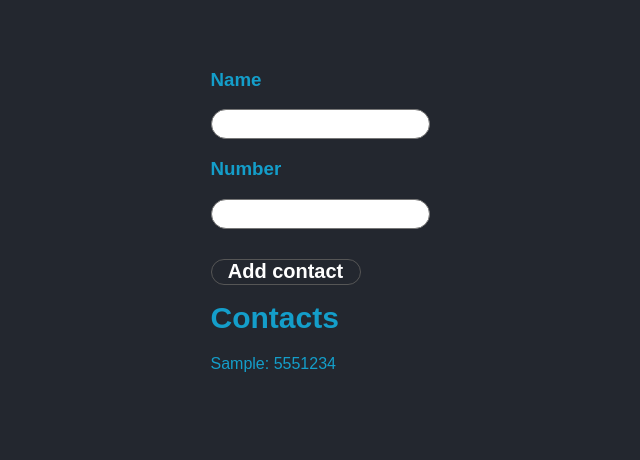
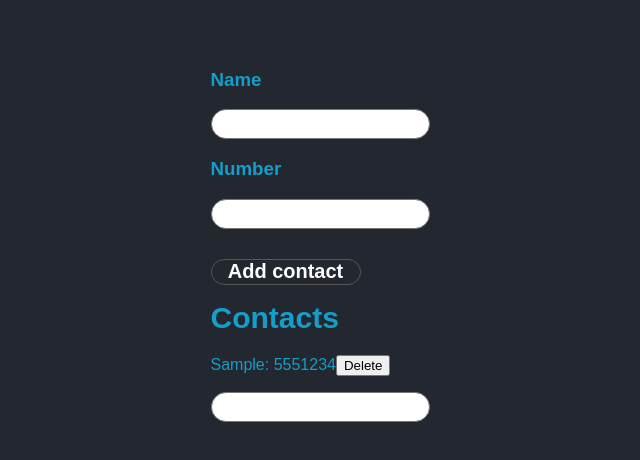
Before and after one commit to AnnaIstochnikova/goit-react-hw-02-phonebook, a React (Create React App) app: page / in a window 1280 px wide. Both pictures are taken after typing "Sample", "5551234" into the empty fields and a click on the button "Add contact". Shown: the top 460 px of the page, without its empty margins (320-960 px from the left). Built offline with nearby package versions, Linux system fonts and the light colour scheme; a web font is replaced by a local one.

Commit message:
Button for deleting contact from contact list

```diff
--- a/src/components/App.jsx
+++ b/src/components/App.jsx
@@ -5,7 +5,7 @@ import { Phonebook } from './phonebook/phonebook';
 export const App = () => {
   return (
     <div>
-      <Phonebook onSubmit={value => console.log(value)} name={''} />
+      <Phonebook />
     </div>
   );
 };
--- a/src/components/phonebook/phonebook.js
+++ b/src/components/phonebook/phonebook.js
@@ -2,7 +2,18 @@ import React, { Component } from 'react';
 import { nanoid } from 'nanoid';
 
 export class Phonebook extends Component {
-  state = { contacts: [], name: '', number: '', showContactList: false };
+  state = { contacts: [], name: '', number: '', showContactList: true };
+
+  deleteContact = contact => {
+    this.setState(prevState => {
+      const filterAfterDelete = [
+        ...prevState.contacts.filter(oldContact => oldContact !== contact),
+      ];
+      return {
+        contacts: filterAfterDelete,
+      };
+    });
+  };
 
   handleSubmit = event => {
     event.preventDefault();
@@ -56,19 +67,28 @@ export class Phonebook extends Component {
               Add contact
             </button>
           </>
-          {showContactList && <NamesList allContacts={this.state.contacts} />}
+          {showContactList && (
+            <NamesList
+              allContacts={this.state.contacts}
+              onDelete={this.deleteContact}
+            />
+          )}
         </form>
+        <input></input>
       </>
     );
   }
 }
 
-const NamesList = ({ allContacts, id }) => {
+const NamesList = ({ allContacts, onDelete, id }) => {
   const listItems = allContacts.map(contact => {
     id = nanoid();
     return (
       <li key={id}>
-        <p>{contact}</p>
+        {contact}
+        <button type="button" onClick={() => onDelete(contact)}>
+          Delete
+        </button>
       </li>
     );
   });
```
